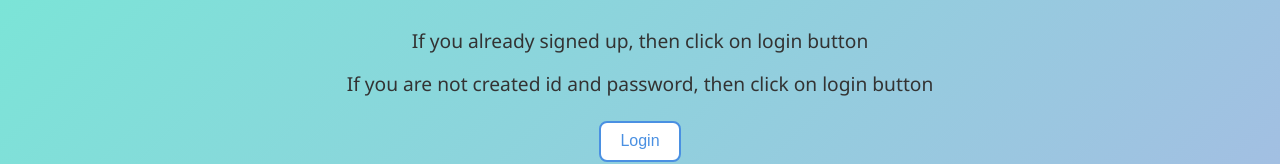
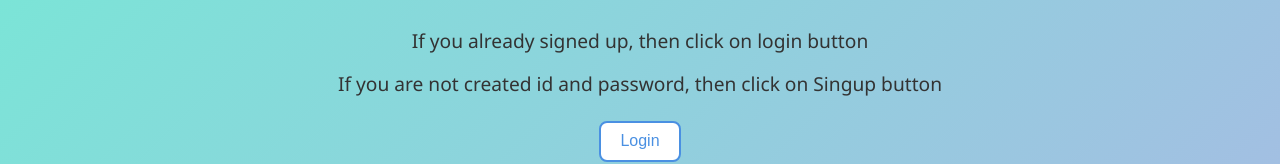
Before and after one commit to princepatel1001/loginpage1, a plain HTML site: page index.html in a window 1280 px wide. Shown: the part 273-437 px from the top of the page. Drawn offline with Linux system fonts and the light colour scheme.

Commit message:
Update index.html

```diff
--- a/index.html
+++ b/index.html
@@ -59,7 +59,7 @@ button a {
 </head>
 <body>
     <p>If you already signed up, then click on login button</p>
-    <p>If you are not created id and password, then click on login button</p>
+    <p>If you are not created id and password, then click on Singup button</p>
 
    <button><a href="login.html">Login</a></button>
     <button><a href="singup.html">SingUp </a></button>
```
